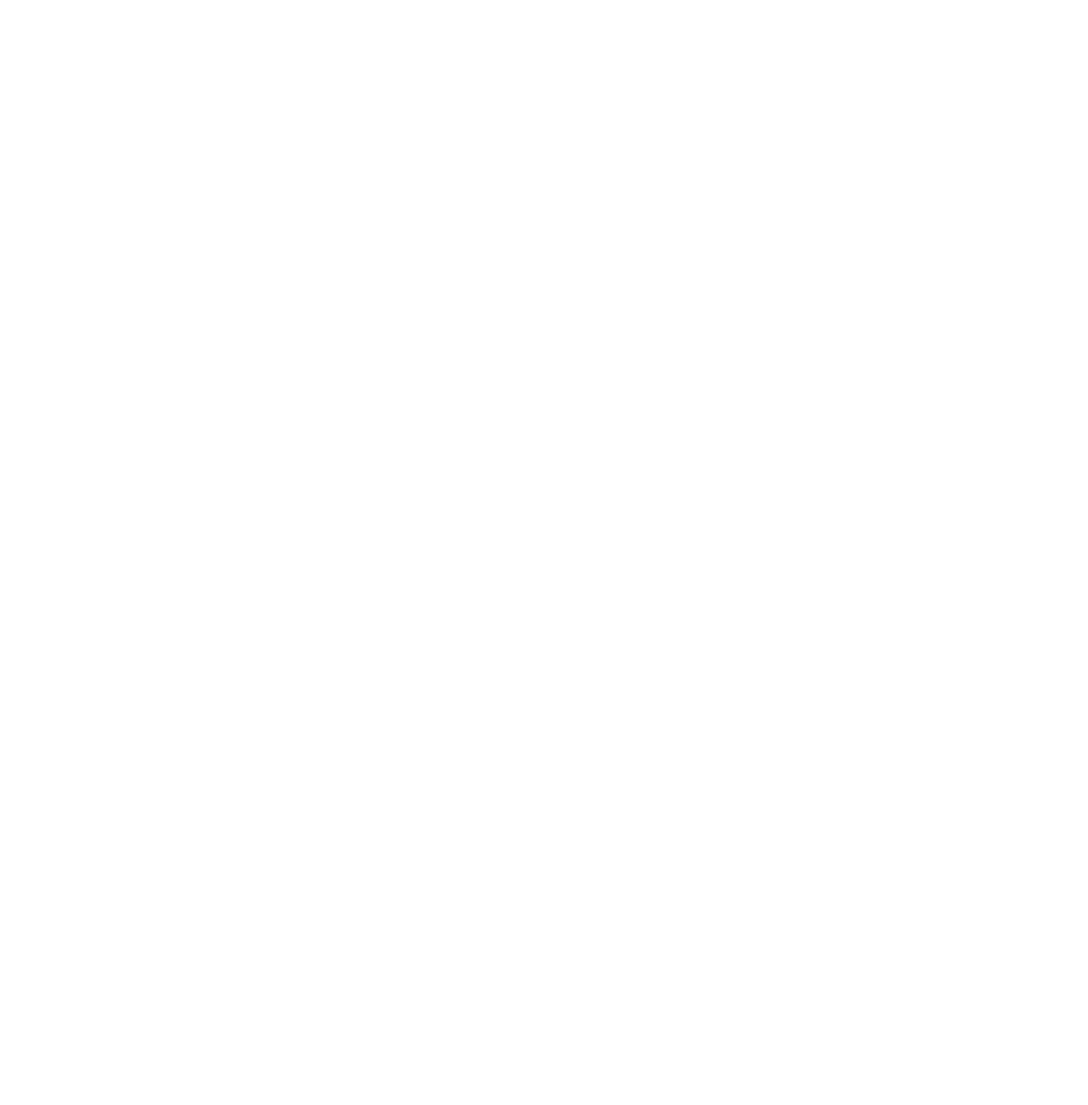
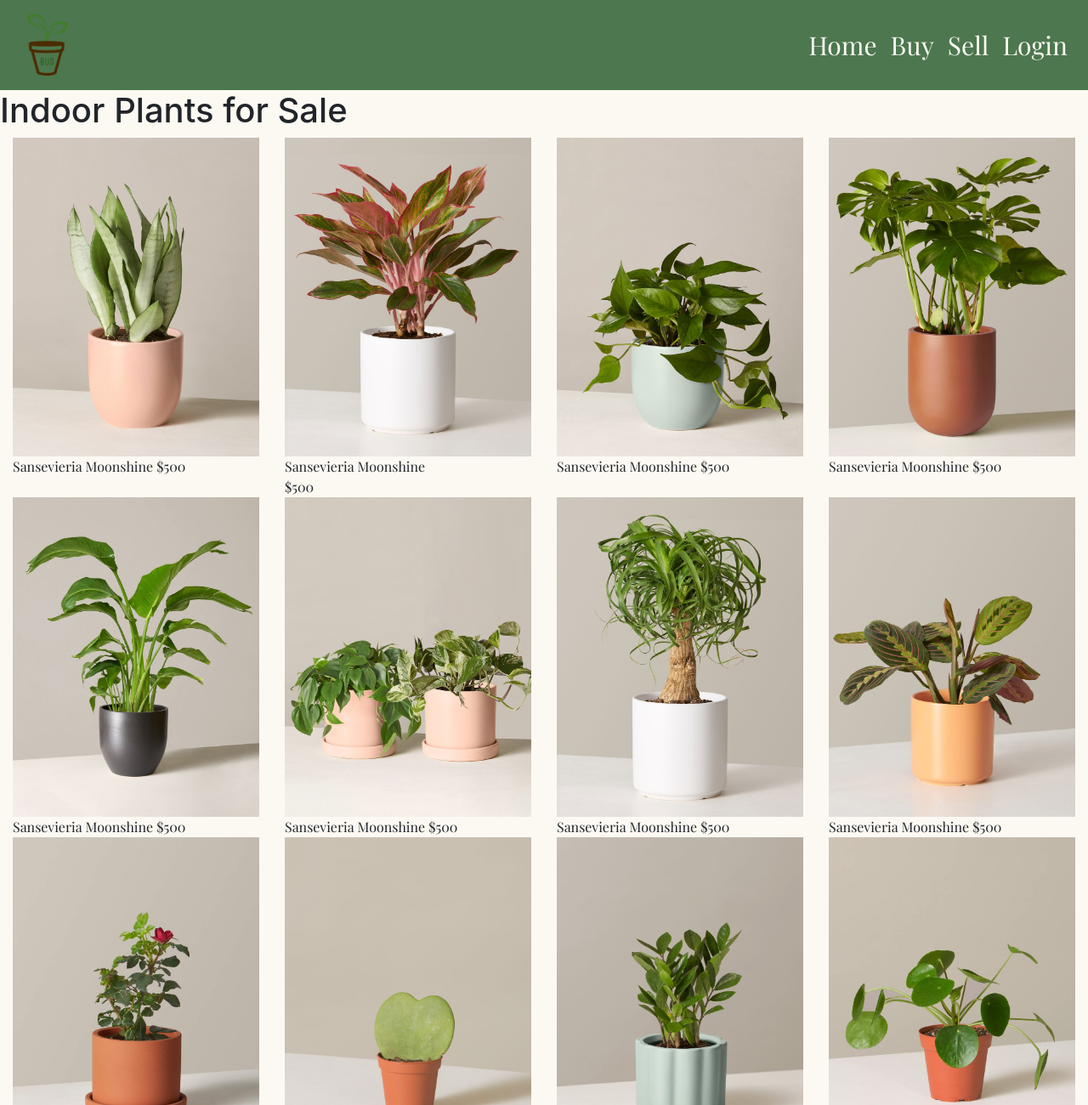
Before and after one commit to sara-berrios/Bud, a plain HTML site: page pages/buy-indoor.html in a window 1280 px wide. Shown: the top 1300 px of the page at 85% size. Before the commit the page ends 800 px from the top, so only its background shows below. Drawn offline with nearby package versions, Linux system fonts and the light colour scheme.

Commit message:
indoor buy

```diff
--- a/pages/buy-indoor.html
+++ b/pages/buy-indoor.html
@@ -0,0 +1,118 @@
+<!DOCTYPE>
+<html>
+  <head>
+    <meta name='viewport'
+          content='width=device-width, initial-scale=1.0, maximum-scale=1.0' />
+    <link rel="stylesheet" href="http://fonts.googleapis.com/css?family=Playfair Display">
+    <link rel="stylesheet" href="https://stackpath.bootstrapcdn.com/bootstrap/4.1.3/css/bootstrap.min.css" integrity="sha384-MCw98/SFnGE8fJT3GXwEOngsV7Zt27NXFoaoApmYm81iuXoPkFOJwJ8ERdknLPMO" crossorigin="anonymous">
+    <link rel="stylesheet" href="../styles.css"/>
+    <title>Buy Indoor</title>
+  </head>
+
+  <body>
+  <nav class="navbar navbar-expand-lg navbar-light"   style="background-color: #4D774E;">
+    <a class="navbar-brand" href="#">
+      <img src="/images/logo.png" width="80" height="80" alt="">
+    </a>
+    <button class="navbar-toggler" type="button" data-toggle="collapse" data-target="#navbarNavAltMarkup" aria-controls="navbarNavAltMarkup" aria-expanded="false" aria-label="Toggle navigation">
+      <span class="navbar-toggler-icon"></span>
+    </button>
+    <div class="collapse navbar-collapse justify-content-end" style="background-color: #4D774E;" id="navbarNavAltMarkup">
+      <div class="navbar-nav ml-auto float-right text-right" style="background-color: #4D774E;">
+        <a class="nav-item nav-link" href="../index.html">Home</a>
+        <a class="nav-item nav-link active" href="#">Buy <span class="sr-only">(current)</span></a>
+        <a class="nav-item nav-link" href="/pages/sell.html">Sell</a>
+        <a class="nav-item nav-link" href="/pages/login.html">Login</a>
+      </div>
+    </div>
+  </nav>
+
+  <h1>Indoor Plants for Sale</h1>
+  <div class="container-fluid">
+
+    <div class="row">
+      <div class="col-md-3 mx-auto">
+        <img src = "../images/indoor/i1.jpg" class = "img-fluid" alt = "Responsive image">
+        Sansevieria Moonshine
+        $500
+      </div>
+      <div class="col-md-3 mx-auto">
+        <img src = "../images/indoor/i2.jpg" class = "img-fluid" alt = "Responsive image">
+        Sansevieria Moonshine </br>
+        $500
+      </div>
+      <div class="col-md-3 mx-auto">
+        <img src = "../images/indoor/i3.jpg" class = "img-fluid" alt = "Responsive image">
+        Sansevieria Moonshine
+        $500
+      </div>
+      <div class="col-md-3 mx-auto">
+        <img src = "../images/indoor/i4.jpg" class = "img-fluid" alt = "Responsive image">
+        Sansevieria Moonshine
+        $500
+      </div>
+    </div>
+
+    <div class="row">
+      <div class="col-md-3 mx-auto">
+        <img src = "../images/indoor/i5.jpg" class = "img-fluid" alt = "Responsive image">
+        Sansevieria Moonshine
+        $500
+      </div>
+      <div class="col-md-3 mx-auto">
+        <img src = "../images/indoor/i6.jpg" class = "img-fluid" alt = "Responsive image">
+        Sansevieria Moonshine
+        $500
+      </div>
+      <div class="col-md-3 mx-auto">
+        <img src = "../images/indoor/i7.jpg" class = "img-fluid" alt = "Responsive image">
+        Sansevieria Moonshine
+        $500
+      </div>
+      <div class="col-md-3 mx-auto">
+        <img src = "../images/indoor/i8.jpg" class = "img-fluid" alt = "Responsive image">
+        Sansevieria Moonshine
+        $500
+      </div>
+    </div>
+
+    <div class="row">
+      <div class="col-md-3 mx-auto">
+        <img src = "../images/indoor/i9.jpg" class = "img-fluid" alt = "Responsive image">
+        Sansevieria Moonshine
+        $500
+      </div>
+      <div class="col-md-3 mx-auto">
+        <img src = "../images/indoor/i10.jpg" class = "img-fluid" alt = "Responsive image">
+        Sansevieria Moonshine
+        $500
+      </div>
+      <div class="col-md-3 mx-auto">
+        <img src = "../images/indoor/i11.jpg" class = "img-fluid" alt = "Responsive image">
+        Sansevieria Moonshine
+        $500
+      </div>
+      <div class="col-md-3 mx-auto">
+        <img src = "../images/indoor/i12.jpg" class = "img-fluid" alt = "Responsive image">
+        Sansevieria Moonshine
+        $500
+      </div>
+    </div>
+</div>
+
+  <div class = "footer">
+  Copyright &#169; 2021  Bud, Inc. <br/>
+  Sara Berrios & Jessica Hamblin
+  </div>
+
+
+
+
+
+
+
+    <script src="https://code.jquery.com/jquery-3.3.1.slim.min.js" integrity="sha384-q8i/X+965DzO0rT7abK41JStQIAqVgRVzpbzo5smXKp4YfRvH+8abtTE1Pi6jizo" crossorigin="anonymous"></script>
+    <script src="https://cdnjs.cloudflare.com/ajax/libs/popper.js/1.14.3/umd/popper.min.js" integrity="sha384-ZMP7rVo3mIykV+2+9J3UJ46jBk0WLaUAdn689aCwoqbBJiSnjAK/l8WvCWPIPm49" crossorigin="anonymous"></script>
+    <script src="https://stackpath.bootstrapcdn.com/bootstrap/4.1.3/js/bootstrap.min.js" integrity="sha384-ChfqqxuZUCnJSK3+MXmPNIyE6ZbWh2IMqE241rYiqJxyMiZ6OW/JmZQ5stwEULTy" crossorigin="anonymous"></script>
+  </body>
+</html>
--- a/styles.css
+++ b/styles.css
@@ -83,4 +83,12 @@ h2 {
   .home-img-container {
     margin-bottom: 100px;
   }
+  .indoor-img{
+    width: 100%;
+  }
+  .container-fluid{
+    margin-left: 60px;
+    margin-right: 60px;
+  }
+
 }
```
